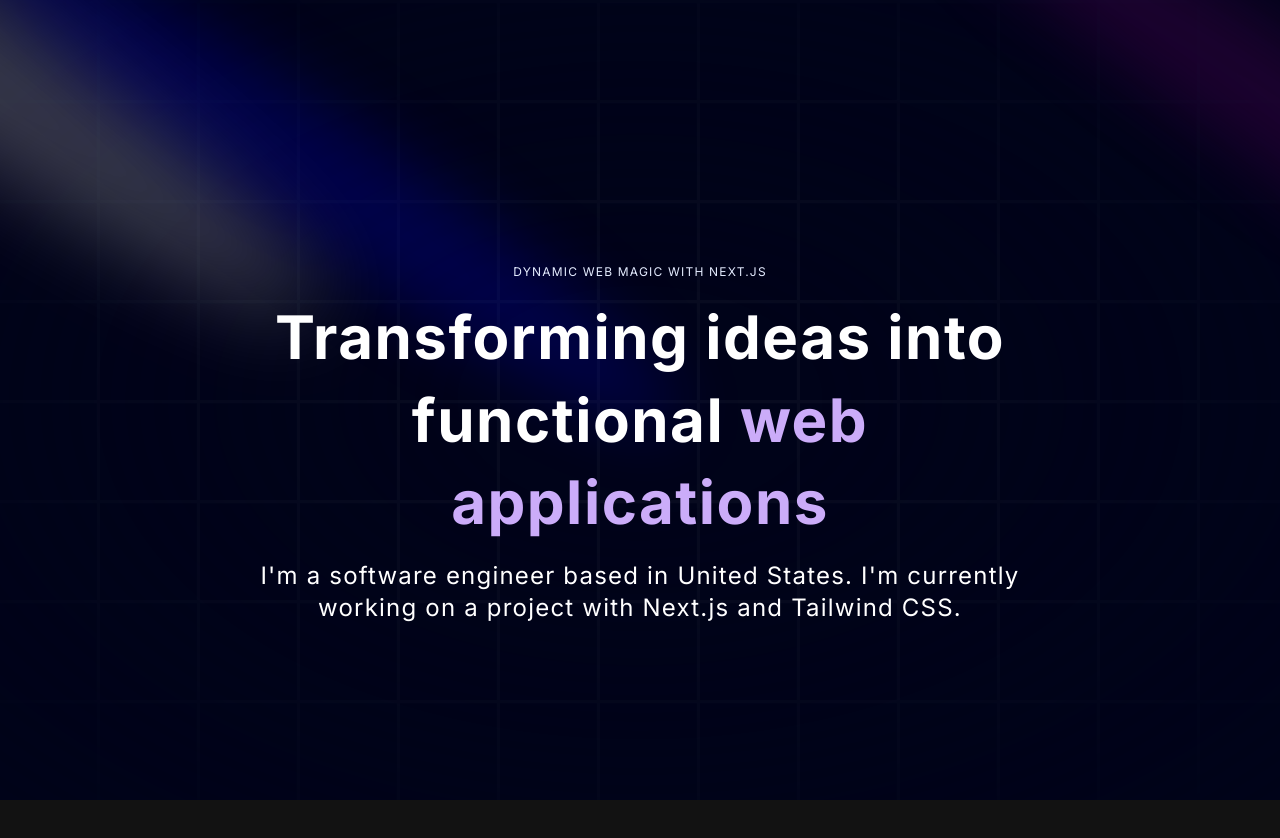
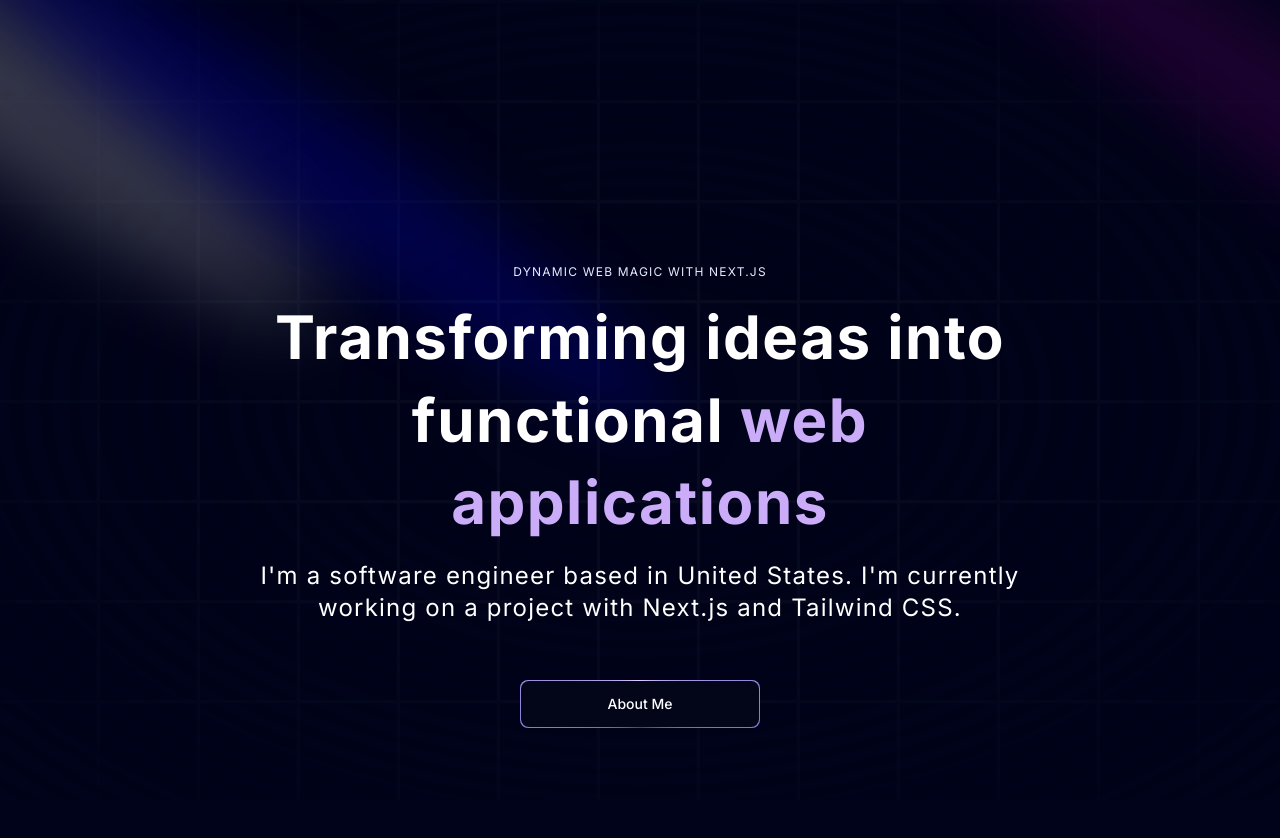
Before and after one commit to Pourush1/Website, a Next.js app: page / in a window 1280 px wide. Shown: the top 838 px of the page. Before the commit the page ends 800 px from the top, so only its background shows below. Built offline with nearby package versions, Linux system fonts and the light colour scheme.

Commit message:
Add MagicButton component to Hero for enhanced navigation; update layout with new button linking to About section.

```diff
--- a/components/Hero.tsx
+++ b/components/Hero.tsx
@@ -1,4 +1,4 @@
-import React from "react";
+import MagicButton from "./MagicButton";
 import { Spotlight } from "./ui/Spotlight";
 import { TextGenerateEffect } from "./ui/TextGenerationEffect";
 
@@ -38,10 +38,15 @@
             className="text-center text-[40px] md:text-5xl lg:text-6xl"
             words="Transforming ideas into functional web applications"
           />
+
           <p className="text-center md:tracking-wider mb-4 text-sm md:text-lg lg:text-2xl">
             I'm a software engineer based in United States. I'm currently
             working on a project with Next.js and Tailwind CSS.
           </p>
+
+          <a href="#about">
+            <MagicButton title="About Me" position="left" />
+          </a>
         </div>
       </div>
     </div>
--- /dev/null
+++ b/components/MagicButton.tsx
@@ -0,0 +1,32 @@
+import React from "react";
+
+const MagicButton = ({
+  title,
+  position,
+  handleClick,
+  otherClasses,
+}: {
+  title: string;
+  position: string;
+  handleClick?: () => void;
+  otherClasses?: string;
+}) => {
+  return (
+    <button
+      className="relative inline-flex h-12 w-full md:w-60 md:mt-10 overflow-hidden rounded-lg p-[1px] focus:outline-none"
+      onClick={handleClick}
+    >
+      <span className="absolute inset-[-1000%] animate-[spin_2s_linear_infinite] bg-[conic-gradient(from_90deg_at_50%_50%,#E2CBFF_0%,#393BB2_50%,#E2CBFF_100%)]" />
+      <span
+        className={`inline-flex h-full w-full cursor-pointer items-center justify-center rounded-lg
+             bg-slate-950 px-7 text-sm font-medium text-white backdrop-blur-3xl gap-2 ${otherClasses}`}
+      >
+        {position === "left"}
+        {title}
+        {position === "right"}
+      </span>
+    </button>
+  );
+};
+
+export default MagicButton;
```
